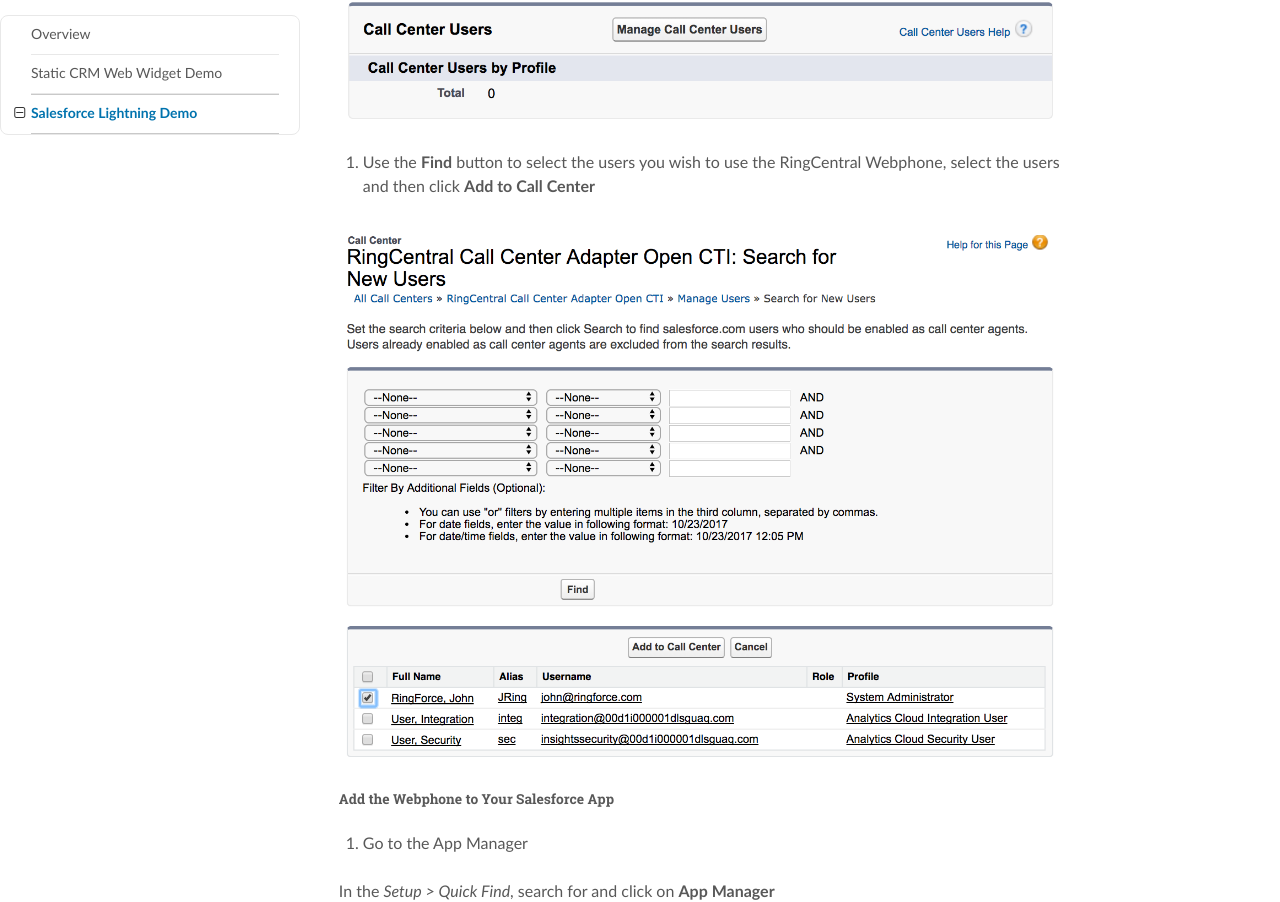
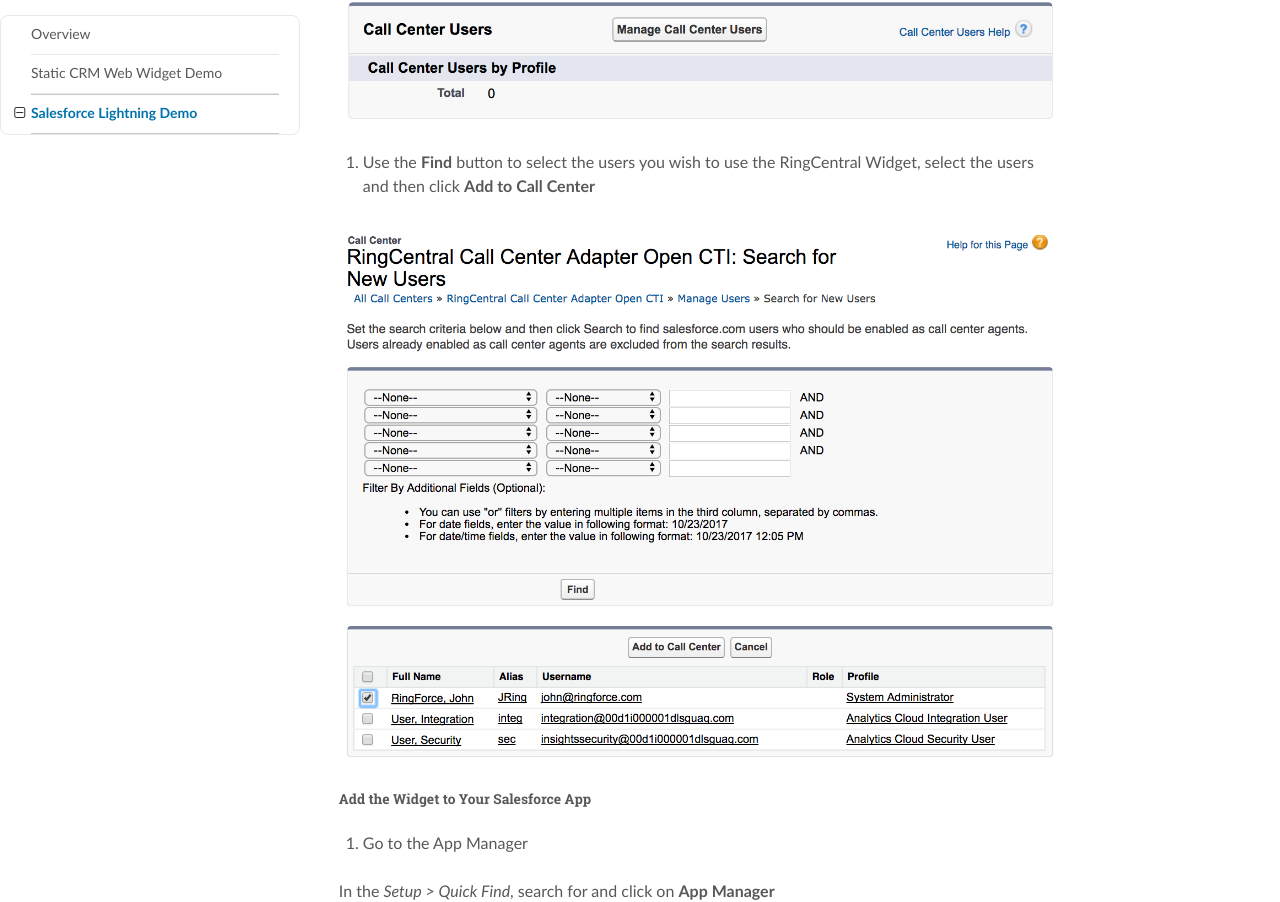
Before and after one commit to ringcentral-tutorials/ringcentral-embeddable-demos, an MkDocs documentation site: the page built from docs/salesforce_lightning/index.md, in a window 1280 px wide and 1400 px high, scrolled down 3039 px. Shown: the part 105-1007 px from the top of the window. Built offline with MkDocs 1.6.1, drawn with Linux system fonts in a browser that asks for light colours; nearby versions of some CDN libraries; old or Windows-style settings are respelled for this version of MkDocs; some of the changed text lies outside the part shown.

Commit message:
update docs

```diff
--- a/docs/salesforce_lightning/index.md
+++ b/docs/salesforce_lightning/index.md
@@ -84,11 +84,11 @@
 
 ![](salesforce_step-1.5_call-center_manage-call-center-users.png)
 
-6. Use the **Find** button to select the users you wish to use the RingCentral Webphone, select the users and then click **Add to Call Center**
+6. Use the **Find** button to select the users you wish to use the RingCentral Widget, select the users and then click **Add to Call Center**
 
 ![](salesforce_step-1.6_call-center_find-and-add-users.png)
 
-#### Add the Webphone to Your Salesforce App
+#### Add the Widget to Your Salesforce App
 
 7. Go to the App Manager
 
```
Also changed, not shown: other parts of docs/salesforce_lightning/index.md (+2 -2 lines).
